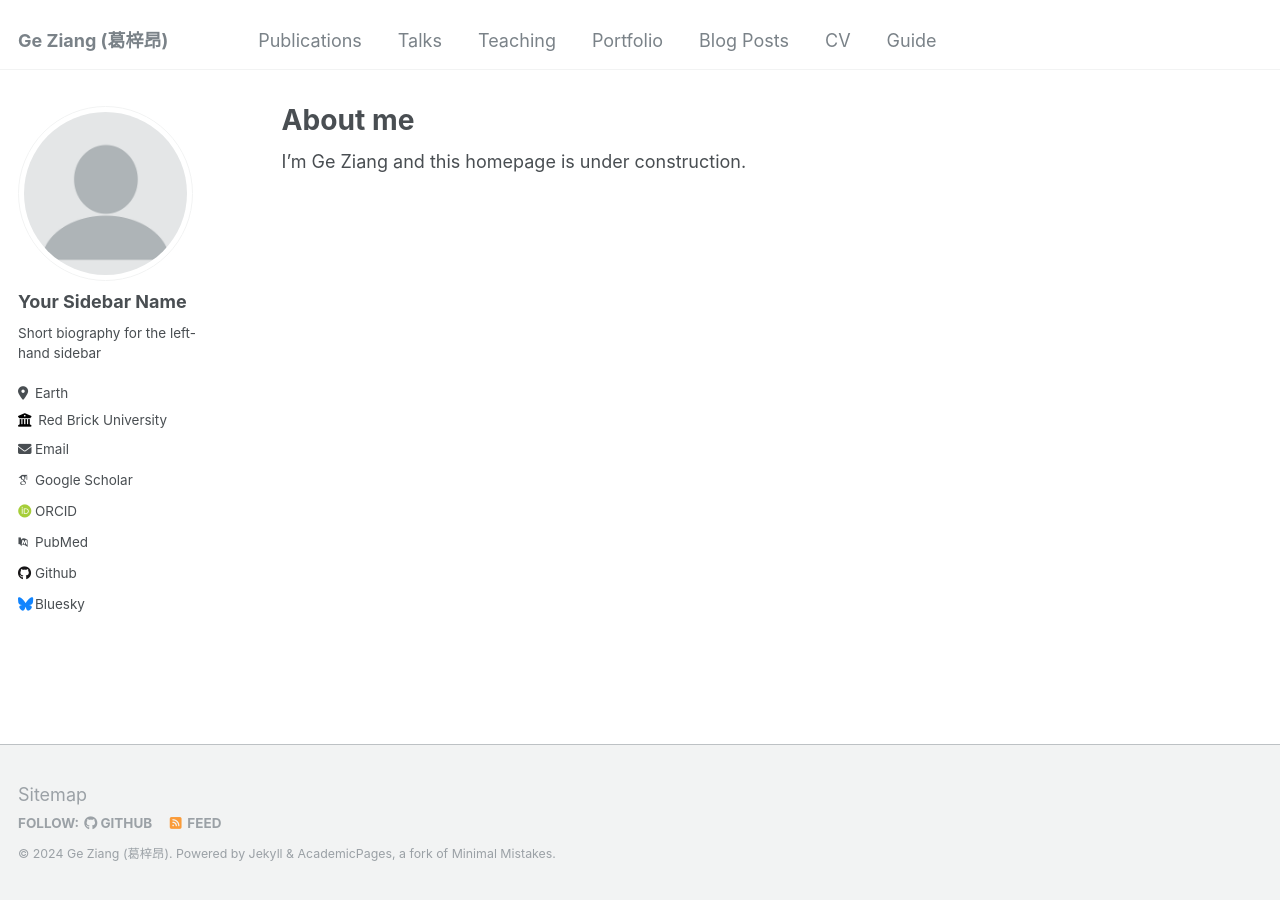
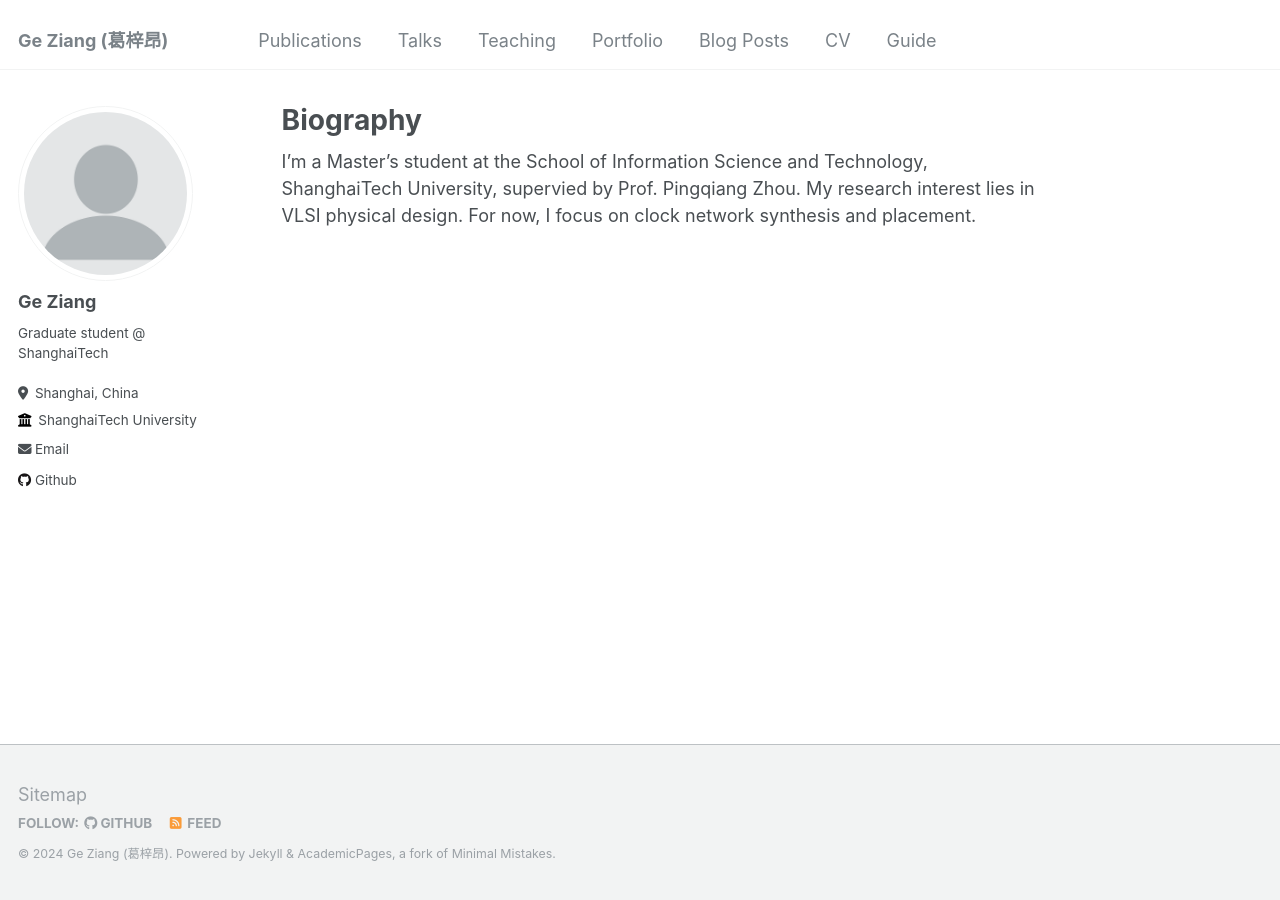
Before and after one commit to geziangfinn/geziangfinn.github.io, a Jekyll site: the page built from _pages/about.md, in a window 1280 px wide. Built offline with Jekyll 4.4.1, drawn with Linux system fonts in a browser that asks for light colours; some web fonts are replaced.

Commit message:
updated about and config.yaml

```diff
--- a/_config.yml
+++ b/_config.yml
@@ -22,33 +22,33 @@
 author:
   # Biographic information
   avatar           : "profile.png"
-  name             : "Your Sidebar Name"
+  name             : "Ge Ziang"
   pronouns         : # example: "she/her"
-  bio              : "Short biography for the left-hand sidebar"
-  location         : "Earth"
-  employer         : "Red Brick University"
+  bio              : "Graduate student @ ShanghaiTech"
+  location         : "Shanghai, China"
+  employer         : "ShanghaiTech University"
   uri              : # URL
-  email            : "none@example.org"
+  email            : "geza2022@shanghaitech.edu.cn"
 
   # Academic websites
   arxiv            : # URL - Update with the correct link to your profile
-  googlescholar    : "https://scholar.google.com/citations?user=PS_CX0AAAAAJ"
+  # googlescholar    : "https://scholar.google.com/citations?user=PS_CX0AAAAAJ"
   impactstory      : # URL
-  orcid            : "http://orcid.org/yourorcidurl"
+  # orcid            : "http://orcid.org/yourorcidurl"
   semantic         : # URL
-  pubmed           : "https://www.ncbi.nlm.nih.gov/pubmed/?term=john+snow"
+  # pubmed           : "https://www.ncbi.nlm.nih.gov/pubmed/?term=john+snow"
   researchgate     : # URL
 
   # Repositories and software development
   bitbucket        : # Username - Update with your username on the site
   codepen          : # Username
   dribbble         : # Username
-  github           : "academicpages"
+  github           : "geziangfinn"
   kaggle           : # Username
   stackoverflow    : # User number or user number and name (i.e., use "1" or "1/jeff-atwood")
 
   # Social media
-  bluesky          : "bsky.app" # Replace this with you Bluesky username
+  # bluesky          : "bsky.app" # Replace this with you Bluesky username
   facebook         : # Username
   flickr           : # Username
   foursquare       : # Username
--- a/_pages/about.md
+++ b/_pages/about.md
@@ -1,13 +1,15 @@
 ---
 permalink: /
-title: "About me"
+title: "Biography"
 author_profile: true
 redirect_from:
   - /about/
   - /about.html
 ---
 
-I'm Ge Ziang and this homepage is under construction.
+
+I'm a Master's student at the School of Information Science and Technology, ShanghaiTech University, supervied by Prof. Pingqiang Zhou. My research interest lies in VLSI physical design. For now, I focus on clock network synthesis and placement.
+
 
 <!--This is the front page of a website that is powered by the [Academic Pages template](https://github.com/academicpages/academicpages.github.io) and hosted on GitHub pages. [GitHub pages](https://pages.github.com) is a free service in which websites are built and hosted from code and data stored in a GitHub repository, automatically updating when a new commit is made to the respository. This template was forked from the [Minimal Mistakes Jekyll Theme](https://mmistakes.github.io/minimal-mistakes/) created by Michael Rose, and then extended to support the kinds of content that academics have: publications, talks, teaching, a portfolio, blog posts, and a dynamically-generated CV. You can fork [this repository](https://github.com/academicpages/academicpages.github.io) right now, modify the configuration and markdown files, add your own PDFs and other content, and have your own site for free, with no ads! An older version of this template powers my own personal website at [stuartgeiger.com](http://stuartgeiger.com), which uses [this Github repository](https://github.com/staeiou/staeiou.github.io).
 
```
Also changed, not shown: other parts of _pages/about.md (+5 -5 lines).
